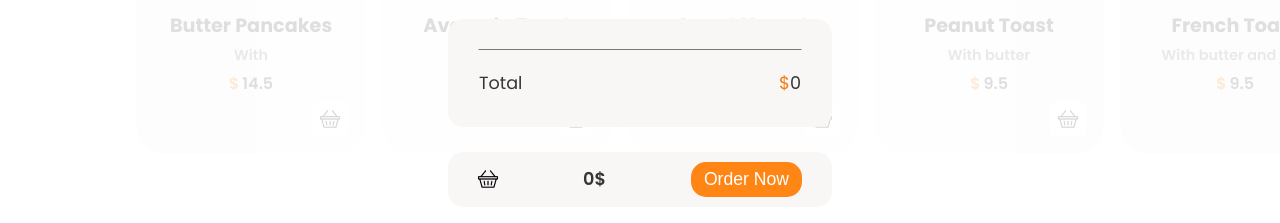
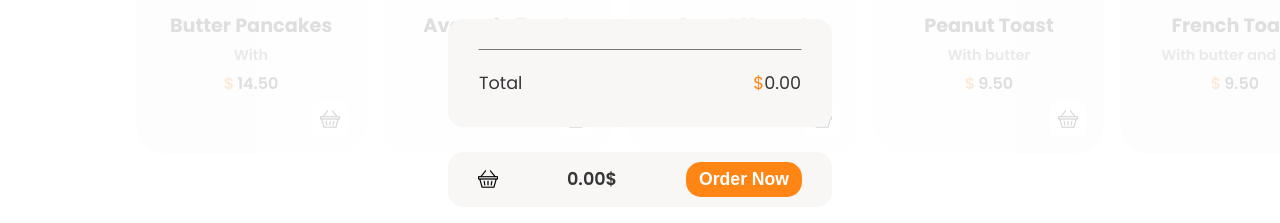
Before and after one commit to MartinSugarev/Brunchy, a React (Create React App) app in the folder brunchy/: page / in a window 1280 px wide. Both pictures are taken after a click on the picture 488 px from the left and 982 px from the top of the page. Shown: the part 729-952 px from the top of the page. Built offline with nearby package versions, Linux system fonts and the light colour scheme.

Commit message:
added two decimal to price

```diff
--- a/brunchy/src/components/button/Button.jsx
+++ b/brunchy/src/components/button/Button.jsx
@@ -8,11 +8,7 @@ import React, { memo } from 'react'
     const btnType = type === 'regular' ? 'regular' :  'active';
 
     return (
-       <button onClick={() => {
-           console.log('here');
-           handleClick()
-
-       }} className={classNames({
+       <button onClick={handleClick} className={classNames({
            [style['button']]: true,
            [style[`${btnType}`]]: type ? true : false
         })}>{text}</button>
--- a/brunchy/src/components/card/Card.jsx
+++ b/brunchy/src/components/card/Card.jsx
@@ -7,11 +7,6 @@ import {Context} from '../../App'
 const Card = ({image = '/Asset 5.png', name, caption, price}) => {
 
     const {state, dispatch} = useContext(Context);
-
-    useEffect(() => {
-       console.log(state);
-
-    }, [state])
 
     const handleBasketClick = () => {
         const obj = new ItemClass(name, price)
@@ -24,7 +19,7 @@ const Card = ({image = '/Asset 5.png', name, caption, price}) => {
             <div className={style['card-info']}>
               <h6>{name}</h6>
               <p className={style['card-subtitle']}>{caption}</p>
-               <p className={style['price']}>{price}</p>
+               <p className={style['price']}>{price.toFixed(2)}</p>
             </div>
             <img onClick={handleBasketClick} className={style['card-basket']} src="/shopping-basket.png" alt="shopping-basket" />
         </div>
--- a/brunchy/src/components/card/Card.module.scss
+++ b/brunchy/src/components/card/Card.module.scss
@@ -33,6 +33,7 @@
         .card-subtitle{
             font-size: .9rem;
             color: colors.$grey;
+            font-family: 'Poppins', sans-serif;
             font-weight: 600;
 
         }
--- a/brunchy/src/components/order/Order.jsx
+++ b/brunchy/src/components/order/Order.jsx
@@ -4,6 +4,7 @@ import OrderReview from './OrderReview';
 import classNames from 'classnames';
 import OrderComplete from './OrderComplete';
 import {Context} from '../../App';
+import Button from '../button/Button';
 
 
 const Order = () => {
@@ -67,8 +68,8 @@ const Order = () => {
             </div>
         <div className={style['order-container']}>
             <img onClick={handleShowReview} className={style['order-basket']} src="/shopping-basket.png" alt="shopping-basket" />
-             <p>{state.price}</p>
-             <button onClick={handleOrderNowClick} className={style['order-button']}>Order Now</button>
+             <p>{state.price.toFixed(2)}</p>
+             <Button handleClick={handleOrderNowClick}  type={"regular"} text={"Order Now"} />
         </div>
         </div>
         </div>
--- a/brunchy/src/components/order/Order.module.scss
+++ b/brunchy/src/components/order/Order.module.scss
@@ -82,7 +82,7 @@
         content: "$";
     }
 
-    .order-button{
+    button{
         border-radius: 15px;
         padding: 7px 13px;
         font-size: 1.1rem;
--- a/brunchy/src/components/order/OrderListItem.jsx
+++ b/brunchy/src/components/order/OrderListItem.jsx
@@ -5,7 +5,7 @@ const OrderListItem = ({name, price}) => {
     return (
         <div className={style['orderListItem-container']}>
               <p>{name}</p>
-              <p><span>$</span>{price}</p>
+              <p className={style['orderListItem-price']}>{price.toFixed(2)}</p>
         </div>
     )
 }
--- a/brunchy/src/components/order/OrderListItem.module.scss
+++ b/brunchy/src/components/order/OrderListItem.module.scss
@@ -13,6 +13,11 @@
         color: colors.$hero_text;
     }
 
+    p.orderListItem-price::before{
+        content: "$";
+        color: colors.$regular_btn;
+    }
+
     span{
         color: colors.$orange_text;
     }
--- a/brunchy/src/components/order/OrderReview.jsx
+++ b/brunchy/src/components/order/OrderReview.jsx
@@ -10,7 +10,7 @@ const OrderReview = ({price = 0, list = []}) => {
              })}
             <div className={style["total-container"]}>
               <p>Total</p>
-              <p><span>$</span>{price}</p>
+              <p className={style['price']}>{price.toFixed(2)}</p>
             </div>
         </div>
     )
--- a/brunchy/src/components/order/OrderReview.module.scss
+++ b/brunchy/src/components/order/OrderReview.module.scss
@@ -37,6 +37,11 @@
         color: colors.$hero_text;
     }
 
+    p.price::before{
+        content: "$";
+        color: colors.$regular_btn;
+    }
+
 
     span{
         color: colors.$orange_text;
```
